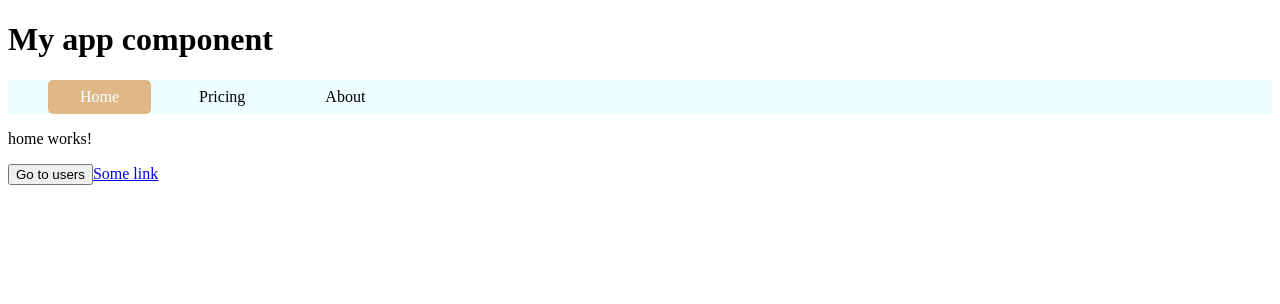
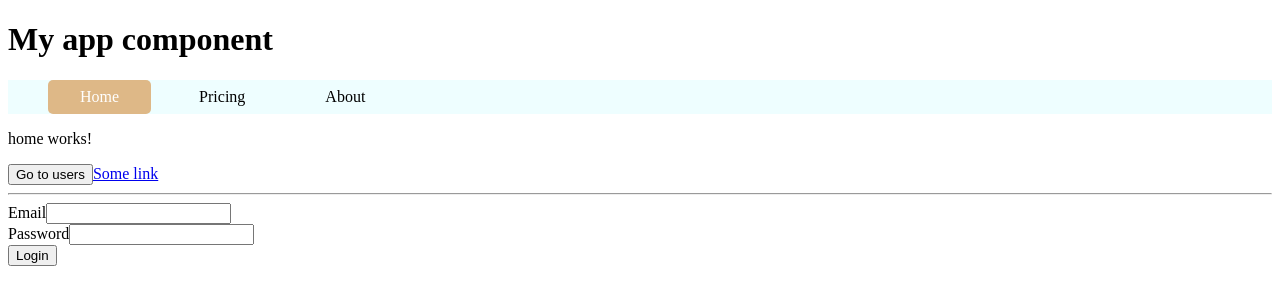
Before and after one commit to hassanShakur/angular, an Angular app: page / in a window 1280 px wide. Shown: the top 304 px of the page. Built offline with nearby package versions, Linux system fonts and the light colour scheme.

Commit message:
access form via viewchild

```diff
--- a/src/app/home/home.component.html
+++ b/src/app/home/home.component.html
@@ -1,7 +1,22 @@
 <p>home works!</p>
 <button (click)="onGoToUsers()">Go to users</button>
 
-<a routerLink="/home"
-    [queryParams]="{auth: true}"
-    fragment="loading"
->Some link</a>
+<a routerLink="/home" [queryParams]="{ auth: true }" fragment="loading"
+  >Some link</a
+>
+
+<br>
+<hr>
+
+<form (ngSubmit)="onSubmit(myForm)" #myForm="ngForm">
+  <div>
+    <label for="email">Email</label>
+    <input type="email" name="email" id="email" ngModel />
+  </div>
+  <div>
+    <label for="password">Password</label>
+    <input type="password" name="password" id="password" ngModel />
+  </div>
+
+  <button type="submit">Login</button>
+</form>
--- a/src/app/home/home.component.ts
+++ b/src/app/home/home.component.ts
@@ -1,4 +1,5 @@
-import { Component } from '@angular/core';
+import { Component, ViewChild } from '@angular/core';
+import { NgForm } from '@angular/forms';
 import { Router } from '@angular/router';
 
 @Component({
@@ -7,9 +8,17 @@ import { Router } from '@angular/router';
   styleUrls: ['./home.component.scss'],
 })
 export class HomeComponent {
+  @ViewChild('myForm') form: NgForm | undefined;
   constructor(private router: Router) {}
 
   onGoToUsers() {
     this.router.navigate(['users/testUser']);
   }
+
+  // onSubmit(myForm: NgForm) {
+  //   console.log(myForm);
+  // }
+  onSubmit(f: NgForm) {
+    console.log(this.form);
+  }
 }
```
Also changed, not shown: 1 other file (tests, documents, lock files or other folders).
